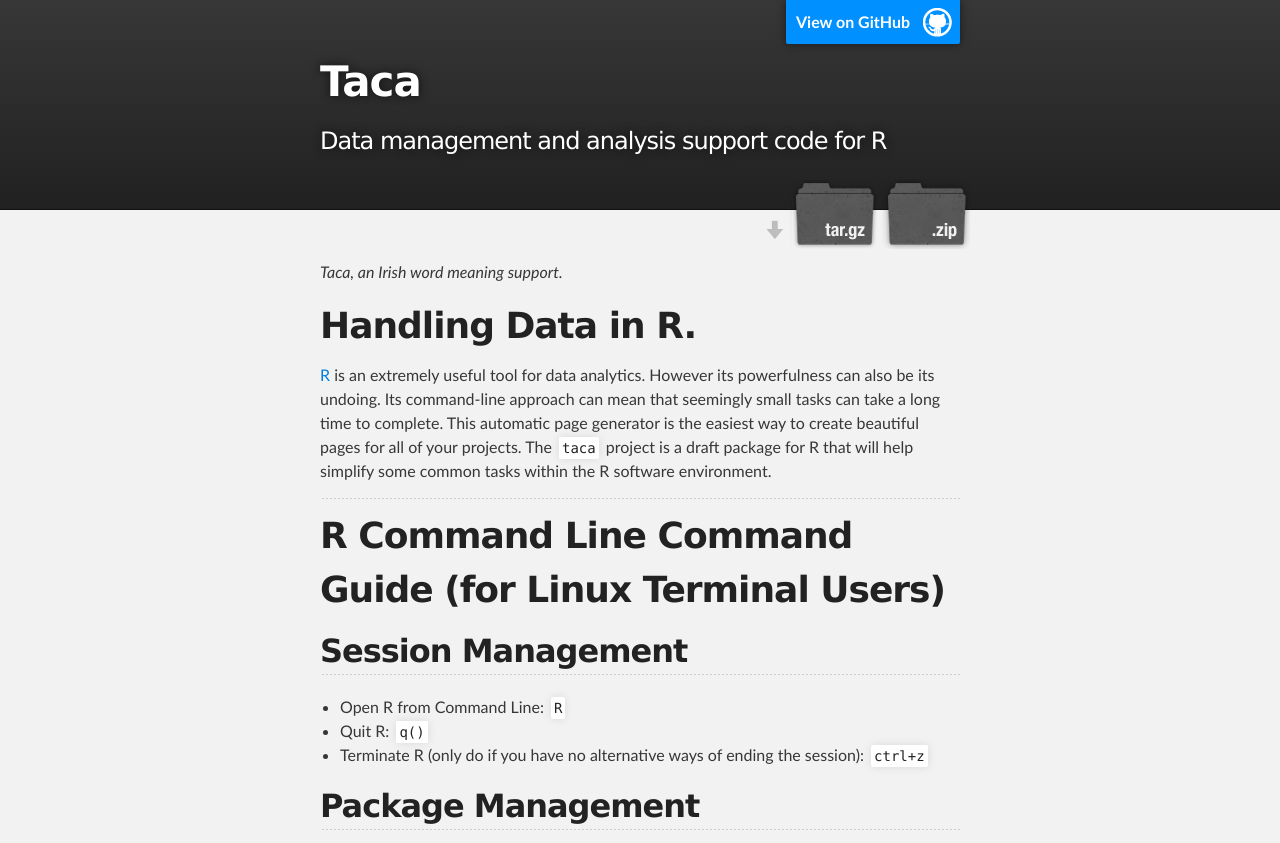
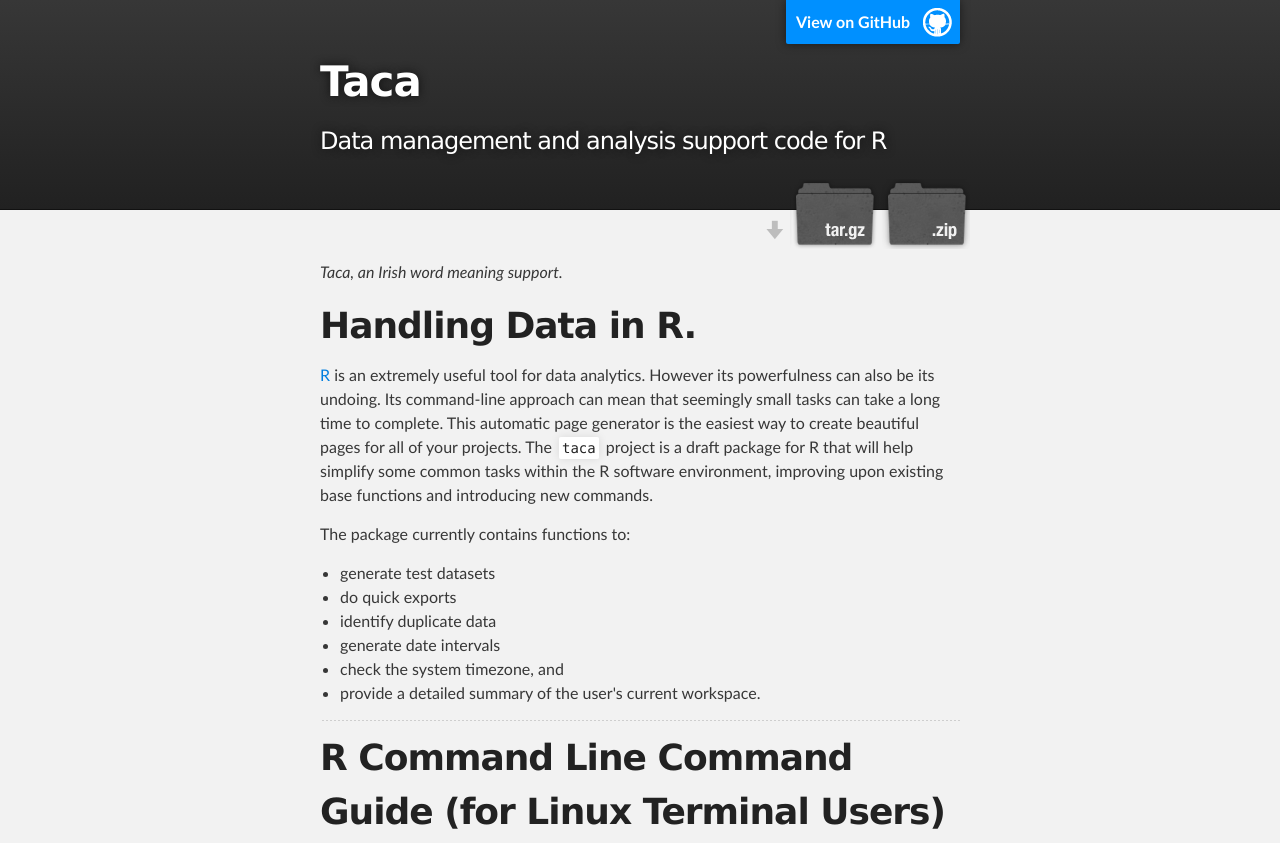
Before and after one commit to daraonl/taca, a plain HTML site: page index.html in a window 1280 px wide. Shown: the top 843 px of the page. Drawn offline with Linux system fonts and the light colour scheme.

```diff
--- a/index.html
+++ b/index.html
@@ -36,7 +36,18 @@
 <h1>
 <a id="handling-data-in-r" class="anchor" href="#handling-data-in-r" aria-hidden="true"><span aria-hidden="true" class="octicon octicon-link"></span></a>Handling Data in R.</h1>
 
-<p><a href="https://www.r-project.org/">R</a> is an extremely useful tool for data analytics. However its powerfulness can also be its undoing. Its command-line approach can mean that seemingly small tasks can take a long time to complete. This automatic page generator is the easiest way to create beautiful pages for all of your projects. The <code>taca</code> project is a draft package for R that will help simplify some common tasks within the R software environment.</p>
+<p><a href="https://www.r-project.org/">R</a> is an extremely useful tool for data analytics. However its powerfulness can also be its undoing. Its command-line approach can mean that seemingly small tasks can take a long time to complete. This automatic page generator is the easiest way to create beautiful pages for all of your projects. The <code>taca</code> project is a draft package for R that will help simplify some common tasks within the R software environment, improving upon existing base functions and introducing new commands.</p>
+
+<p>The package currently contains functions to:</p>
+
+<ul>
+<li>generate test datasets</li>
+<li>do quick exports</li>
+<li>identify duplicate data</li>
+<li>generate date intervals</li>
+<li>check the system timezone, and</li>
+<li>provide a detailed summary of the user's current workspace.</li>
+</ul>
 
 <hr>
 
```
Also changed, not shown: params.json (+1 -1 lines).
